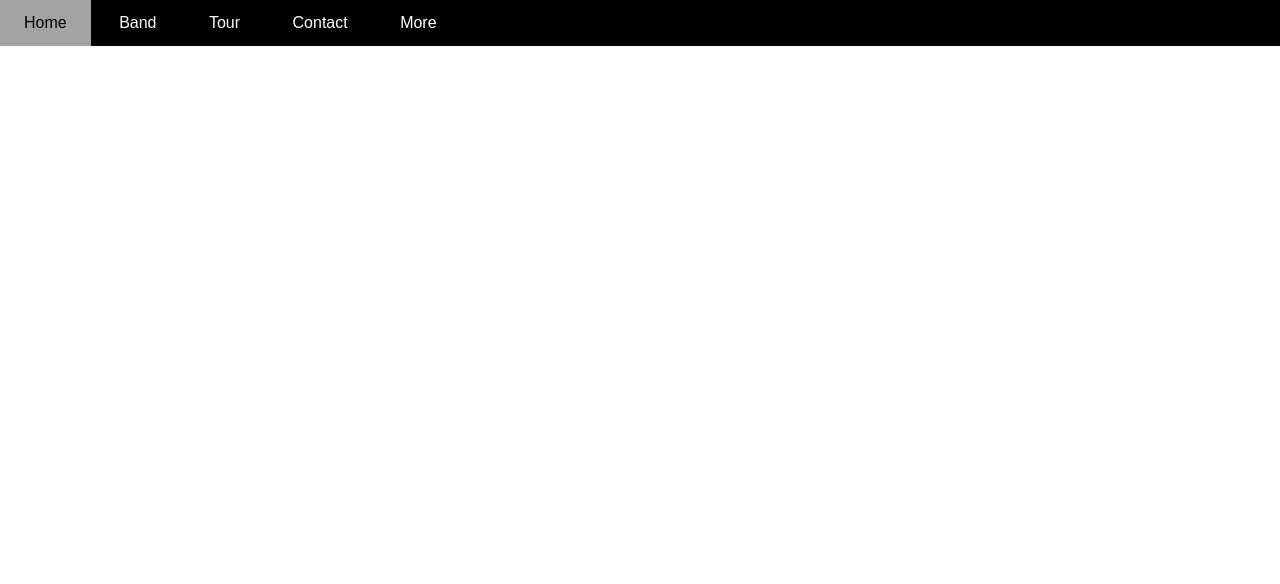
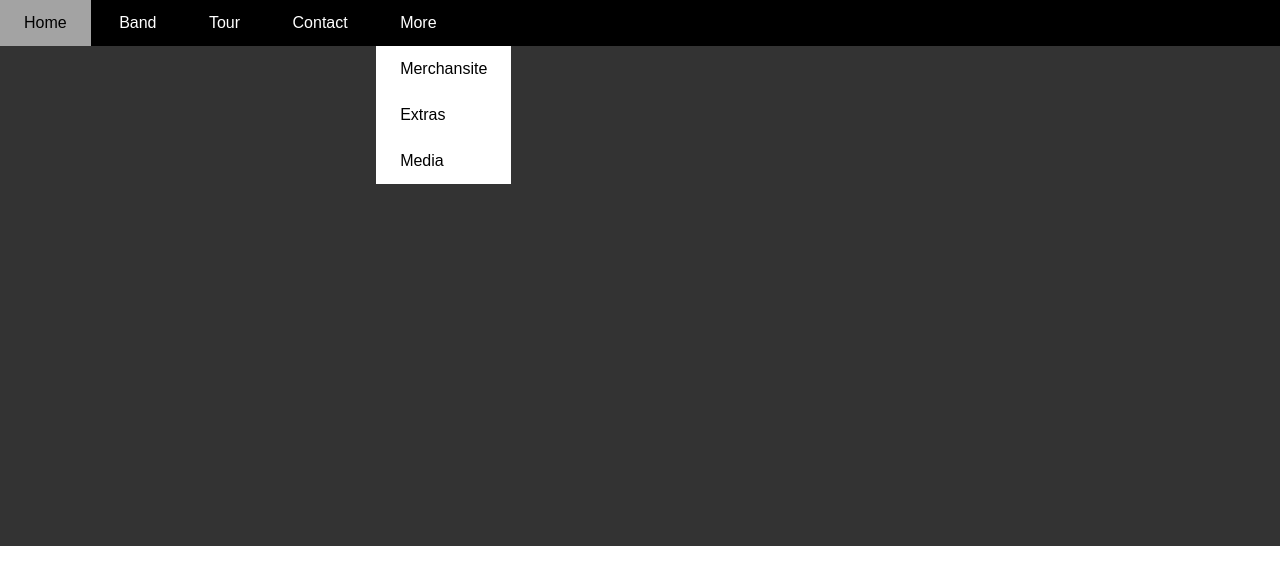
Before and after one commit to huynvn010193/HTML-CSS, a plain HTML site: page html-css-F8/w3_band/index.html in a window 1280 px wide. Drawn offline with Linux system fonts and the light colour scheme.

Commit message:
Pending clip 38. Navigation CSS

```diff
--- a/html-css-F8/w3_band/assets/css/style.css
+++ b/html-css-F8/w3_band/assets/css/style.css
@@ -33,10 +33,14 @@ html {
 
 #nav li {
   display: inline-block;
+  position: relative;
+}
+
+#nav > li > a {
+  color: #fff;
 }
 
 #nav li a {
-  color: #fff;
   text-decoration: none;
   line-height: 46px;
   padding: 0 24px;
@@ -49,10 +53,18 @@ html {
 }
 
 #nav .subnav {
-  display: none;
+  /* display: none; */
+  position: absolute;
+  background-color: #fff;
+}
+
+#nav .subnav a {
+  color: #000;
 }
 
 #slider {
+  min-height: 500px;
+  background-color: #333;
 }
 
 #content {
```
